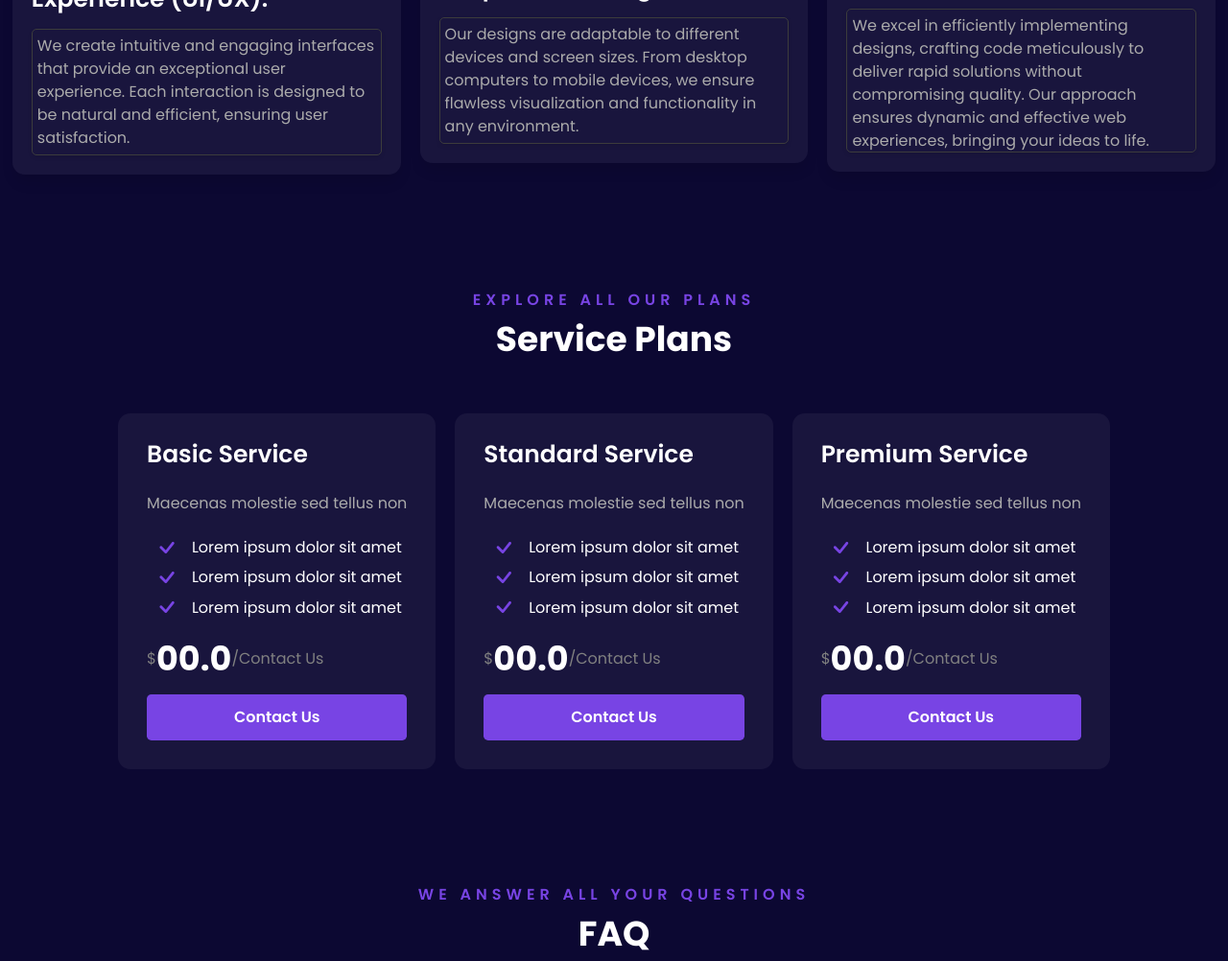
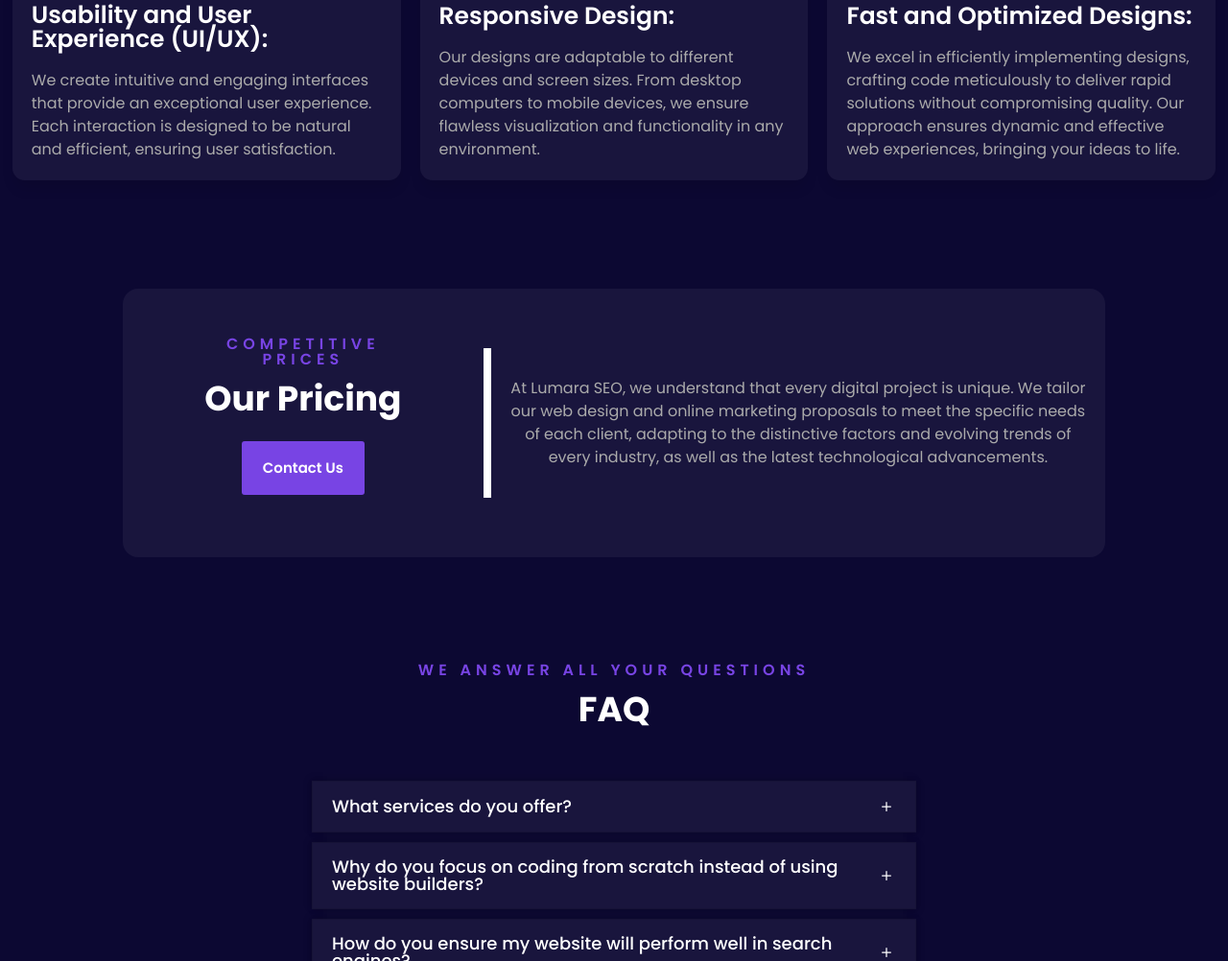
Before and after one commit to Lumaraseo/lumaraseo, a website: page services.html in a window 1280 px wide. Shown: the part 1584-2586 px from the top of the page at 96% size. Drawn offline with nearby package versions, Linux system fonts and the light colour scheme.

Commit message:
create section price in services

```diff
--- a/css/blog.css
+++ b/css/blog.css
@@ -1,16 +0,0 @@
-@import url(reset.css);
-@import url("https://fonts.googleapis.com/css2?family=Poppins:ital,wght@0,100;0,200;0,300;0,400;0,500;0,600;0,700;0,800;0,900;1,100;1,200;1,300;1,400;1,500;1,600;1,700;1,800;1,900&display=swap");
-
-* {
-  font-family: "Poppins", sans-serif;
-  box-sizing: border-box;
-}
-
-:root {
-  --bg-general: #0c0832;
-  --bg-secundary: #19153d;
-  --titleSmall: #7844e4;
-  --colorIconMenu: white;
-  --hoverAndText: aqua;
-  --whiteGeneral: white;
-}
--- a/css/services.css
+++ b/css/services.css
@@ -52,17 +52,11 @@ main {
     padding: 0 30px 40px;
 }
 
-.textH2Info {
-
+.textH2Info,
+.textH2Price {
     font-size: 16px;
     line-height: 1.5;
     color: #ababab;
-    overflow-y: scroll;
-    padding: 5px;
-    max-height: 150px;
-    border-radius: 5px;
-    border: 0.1px solid #3c3c3c;
-    box-shadow: 0 2px 4px rgba(0, 0, 0, 0.1);
 }
 
 .textH2Info::-webkit-scrollbar {
@@ -125,76 +119,63 @@ main {
     margin: 50px 0 0;
 }
 
+.sectoionPrice {
+    padding-top: 100px;
+}
+
+.containPrice {
+    display: flex;
+    flex-direction: column;
+    justify-content: center;
+    align-items: center;
+}
+
+.textH2Price {
+    text-align: center;
+    padding: 30px 20px;
+}
+
+.containBtnPrice {
+    display: flex;
+    justify-content: space-evenly;
+    align-items: center;
+}
+
+.btn-price-One,
+.btn-price-Two {
+    height: 3.5rem;
+    width: 8rem;
+    background-color: var(--titleSmall);
+    color: var(--whiteGeneral);
+    border-style: none;
+    border-radius: 3px;
+    font-size: 15px;
+    font-weight: 600;
+    margin: 20px 0 25px;
+    cursor: pointer;
+}
+
+.btn-price-One:hover,
+.btn-price-Two:hover {
+    background-color: var(--whiteGeneral);
+    color: var(--titleSmall);
+}
+
+.btn-price-One {
+    display: none;
+}
+
 .containH2Plan {
     padding: 100px 0 40px;
 }
 
-.sectionPlan {
-    display: flex;
-    flex-direction: column;
-    justify-content: center;
-    align-items: center;
-    gap: 30px;
-}
-
-.titlePlan {
+.titlePlan,
+.titleH2price {
     font-size: 36px;
     font-weight: 700;
     text-align: center;
     line-height: 1.3em;
     padding: 0 18px 0;
-}
-
-
-.containInfoPlan {
-    background-color: var(--bg-secundary);
-    padding: 30px;
-    border-radius: 0.8rem;
-}
-
-
-.textH2Plan {
-    line-height: 1.3;
-    color: #ababab;
-    padding: 10px 0 20px;
-}
-
-.iconCheckPlan {
-    font-size: 30px;
-    color: var(--titleSmall);
-}
-
-.containUlPlan {
-    padding: 0 0 20px;
-}
-
-.containUlPlan li {
-    display: flex;
-    justify-content: space-around;
-    align-items: center;
-}
-
-.pricePlan {
-    font-size: 35px;
-    font-weight: 700;
-    color: var(--whiteGeneral);
-}
-
-.textPrince {
-    display: flex;
-    color: grey;
-    align-items: center;
-    padding: 0 0 20px;
-}
-
-.btn-ChoosePlan {
-    height: 3rem;
-    width: 100%;
-    border: none;
-    border-radius: 0.3rem;
-    background-color: var(--titleSmall);
-    color: var(--whiteGeneral);
-    font-weight: 600;
 }
 
 .accordion {
@@ -321,13 +302,24 @@ main {
         height: 250px;
     }
 
-    .sectionPlan {
-        display: grid;
-        grid-template-columns: repeat(2, 1fr);
-        grid-template-rows: repeat(2, 1fr);
-        grid-column-gap: 0px;
-        gap: 20px;
-        justify-content: center;
+    .containPrice {
+        flex-direction: row;
+        margin: 17px;
+        background-color: var(--bg-secundary);
+        padding: 20px 0;
+        border-radius: 1rem;
+    }
+
+    .btn-price-Two {
+        display: none;
+    }
+
+    .btn-price-One {
+        display: block;
+    }
+
+    .containTextH2Price {
+        border-left: 8px solid var(--whiteGeneral);
     }
 
     .accordion {
@@ -351,22 +343,24 @@ main {
         grid-template-columns: repeat(3, 1fr);
         grid-template-rows: repeat(1, 1fr);
         margin: 1%;
+
     }
 
     .containCardPro {
         max-width: 100%;
     }
 
-    .sectionPlan {
-        grid-template-columns: repeat(3, 1fr);
-        grid-template-rows: repeat(1, 1fr);
-        margin: 1%;
-    }
-
     .containCardCall {
         margin: 50px 110px 50px;
         display: flex;
     }
+
+    .containPrice {
+        max-width: 80%;
+        margin: 0 auto;
+        padding: 40px 0;
+    }
+
 }
 
 @media screen and (min-width: 1440px) {
@@ -397,4 +391,8 @@ main {
     .containCardCall {
         gap: 20px;
     }
+
+    .containPrice {
+        max-width: 64%;
+    }
 }
--- a/services.html
+++ b/services.html
@@ -13,6 +13,7 @@
     <link rel="stylesheet" href="css/header.css" />
     <link rel="stylesheet" href="css/services.css" />
     <link rel="stylesheet" href="css/footer.css" />
+    <link rel="stylesheet" href="css/table-services.css">
 </head>
 
 <body>
@@ -141,51 +142,26 @@
 
             </section>
 
-            <div class="containH2Plan">
-                <p class="titleSmall">EXPLORE ALL OUR PLANS</p>
-                <h2 class="titlePlan">Service Plans</h2>
-            </div>
-
-            <section class="sectionPlan">
-                <div class="containCardPlan">
-                    <div class="containInfoPlan">
-                        <h2 class="titleH2Info">Basic Service</h2>
-                        <p class="textH2Plan">Maecenas molestie sed tellus non</p>
-                        <ul class="containUlPlan">
-                            <li><i class="iconCheckPlan bi-check"></i>Lorem ipsum dolor sit amet</li>
-                            <li><i class="iconCheckPlan bi-check"></i>Lorem ipsum dolor sit amet </li>
-                            <li><i class="iconCheckPlan bi-check"></i>Lorem ipsum dolor sit amet</li>
-                        </ul>
-                        <p class="textPrince">$<span class="pricePlan">00.0</span>/Contact Us</p>
-                        <button class="btn-ChoosePlan">Contact Us</button>
+            <section class="sectoionPrice">
+                <div class="containPrice">
+                    <div>
+                        <p class="titleSmall">COMPETITIVE PRICES</p>
+                        <h2 class="titleH2price">Our Pricing</h2>
+                        <div class="containBtnPrice">
+                            <button class="btn-price-One">Contact Us</button>
+                        </div>
+                    </div>
+                    <div class="containTextH2Price">
+                        <p class="textH2Price">At Lumara SEO, we understand that every digital project is unique. We tailor our web design
+                            and online marketing proposals to meet the specific needs of each client, adapting to the
+                            distinctive factors and evolving trends of every industry, as well as the latest
+                            technological advancements.</p>
+                    </div>
+                    <div class="containBtnPrice">
+                        <button class="btn-price-Two">Contact Us</button>
                     </div>
                 </div>
-                <div class="containCardPlan">
-                    <div class="containInfoPlan">
-                        <h2 class="titleH2Info">Standard Service</h2>
-                        <p class="textH2Plan">Maecenas molestie sed tellus non</p>
-                        <ul class="containUlPlan">
-                            <li><i class="iconCheckPlan bi-check"></i>Lorem ipsum dolor sit amet</li>
-                            <li><i class="iconCheckPlan bi-check"></i>Lorem ipsum dolor sit amet </li>
-                            <li><i class="iconCheckPlan bi-check"></i>Lorem ipsum dolor sit amet</li>
-                        </ul>
-                        <p class="textPrince">$<span class="pricePlan">00.0</span>/Contact Us</p>
-                        <button class="btn-ChoosePlan">Contact Us</button>
-                    </div>
-                </div>
-                <div class="containCardPlan">
-                    <div class="containInfoPlan">
-                        <h2 class="titleH2Info">Premium Service</h2>
-                        <p class="textH2Plan">Maecenas molestie sed tellus non</p>
-                        <ul class="containUlPlan">
-                            <li><i class="iconCheckPlan bi-check"></i>Lorem ipsum dolor sit amet</li>
-                            <li><i class="iconCheckPlan bi-check"></i>Lorem ipsum dolor sit amet </li>
-                            <li><i class="iconCheckPlan bi-check"></i>Lorem ipsum dolor sit amet</li>
-                        </ul>
-                        <p class="textPrince">$<span class="pricePlan">00.0</span>/Contact Us</p>
-                        <button class="btn-ChoosePlan">Contact Us</button>
-                    </div>
-                </div>
+
             </section>
 
             <div class="containH2Plan">
```
Also changed, not shown: css/index.css (+9 -3 lines).
